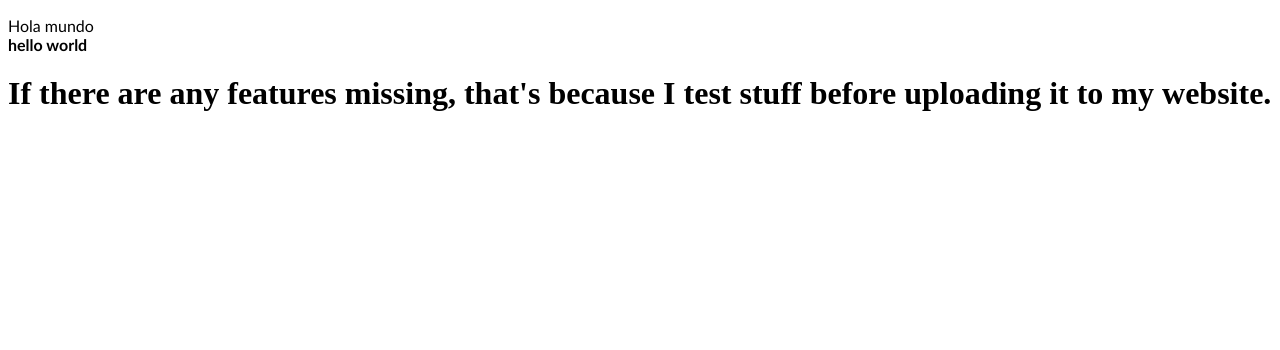
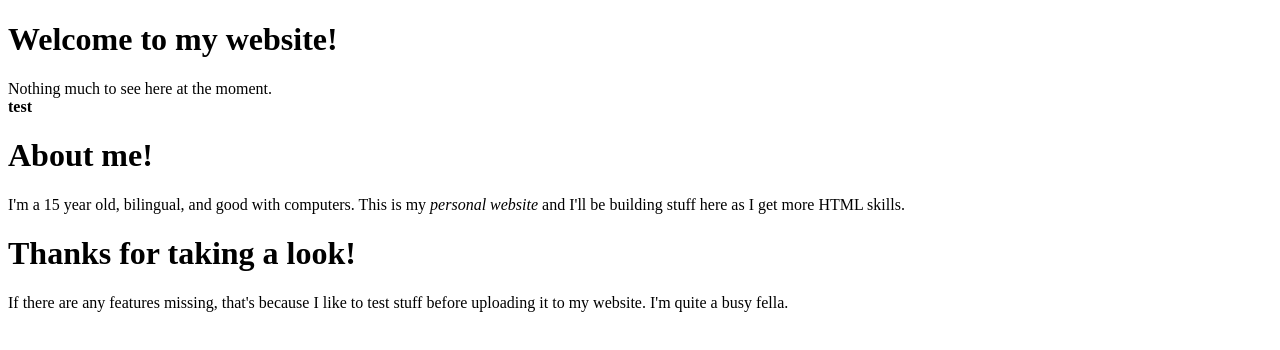
Before and after one commit to max-varas/max-varas.github.io, a plain HTML site: page index.html in a window 1280 px wide. Drawn offline with Linux system fonts and the light colour scheme.

Commit message:
Update index.html

```diff
--- a/index.html
+++ b/index.html
@@ -3,15 +3,17 @@
     <head>
         <meta charset="UTF-8">
         <meta name="viewport" content="width=device-width, initial-scale=1.0">
-        <title>My Webpage</title>
+        <title>Maximiliano Varas H.</title>
         <link rel="stylesheet" href="styles.css">
     </head>
     <body>
-        <h>
-            <p>Hola mundo <br><strong>hello world</strong></p>
-        </h>
-        <footer>
-            <h1>If there are any features missing, that's because I test stuff before uploading it to my website.</h1>
-        </footer>
+        <h1>Welcome to my website! </h1>
+        <p>Nothing much to see here at the moment.<br><strong>test</strong></p>
+        <h1>About me!</h1>
+        <p>I'm a 15 year old, bilingual, and good with computers. This is my <em>personal website</em> and I'll be building stuff here as I get more HTML skills.</p>
+    <footer>
+      <h1>Thanks for taking a look!</h1>
+        <p>If there are any features missing, that's because I like to test stuff before uploading it to my website. I'm quite a busy fella.</p>
+    </footer>
     </body>
 </html>
```
